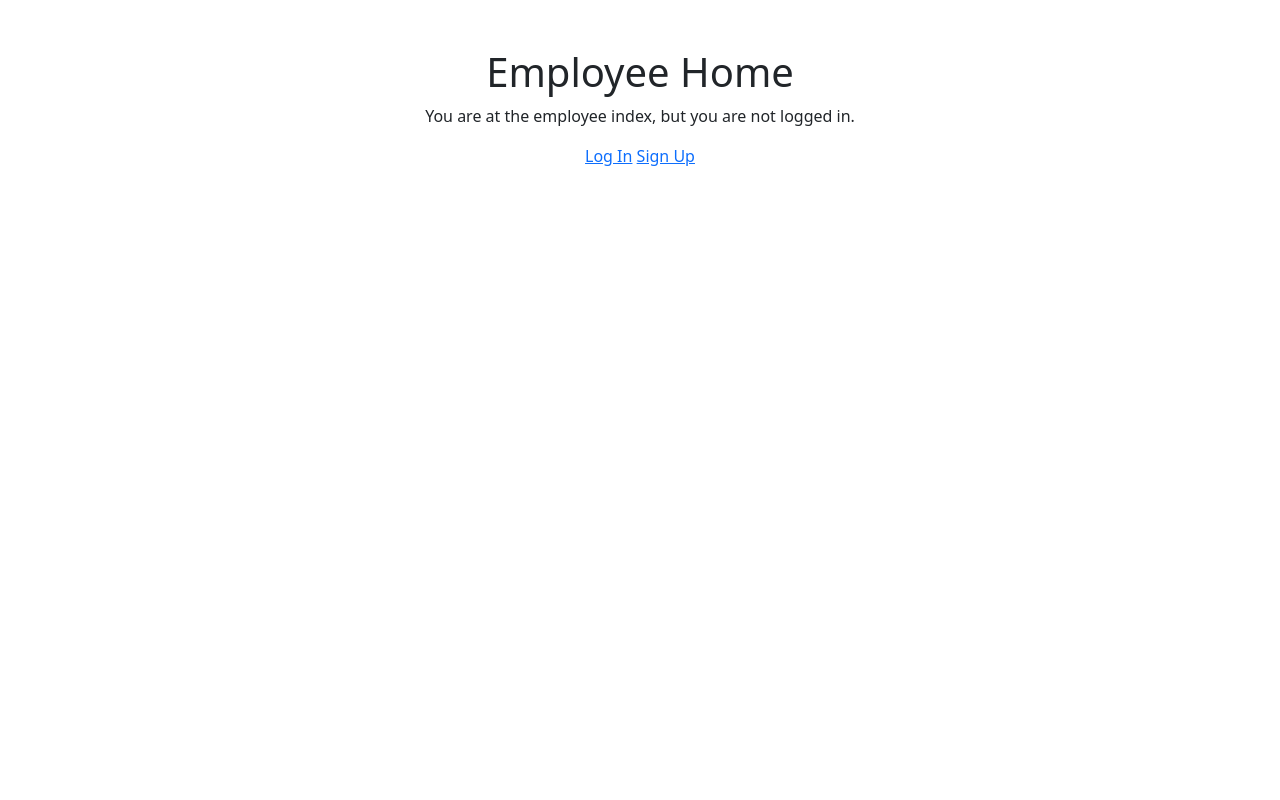
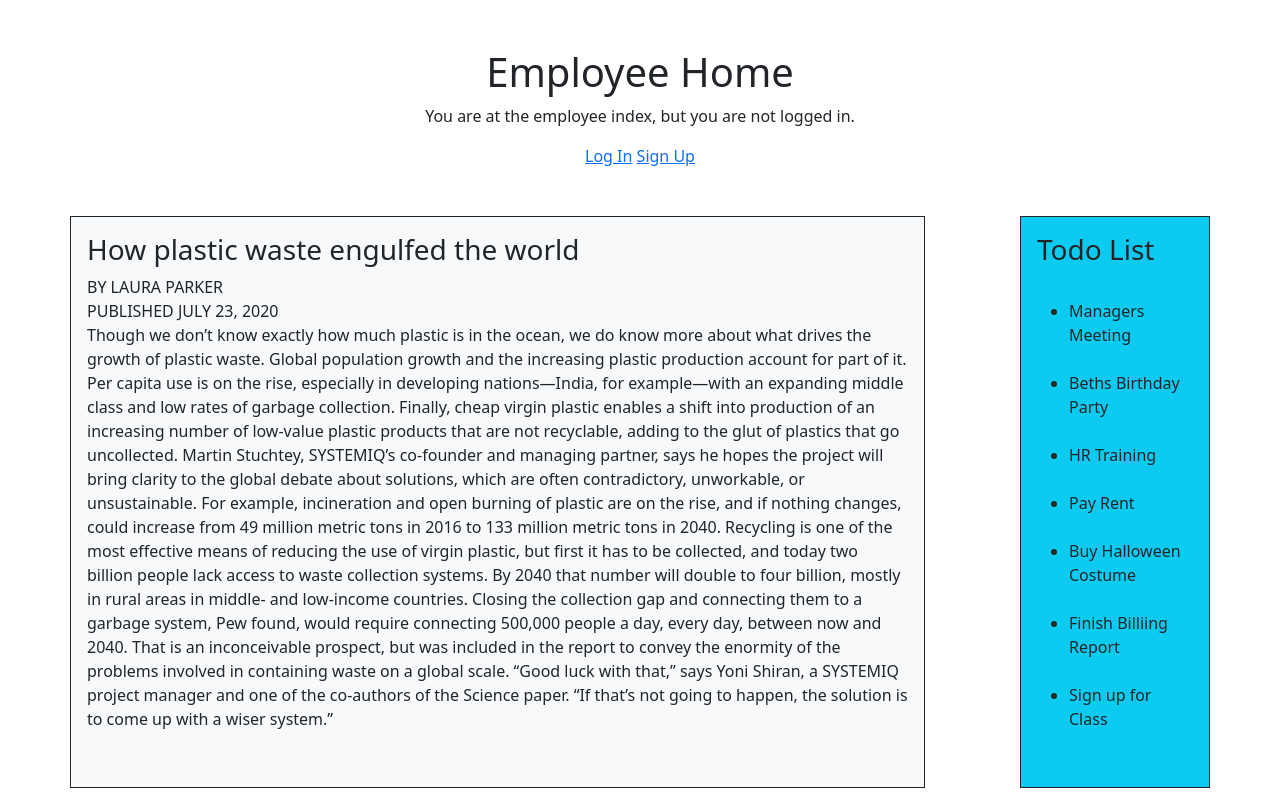
Before and after one commit to cmattox4846/trashcollector, a Django app: template trash_collector/employees/templates/employees/index.html in a window 1280 px wide. Run offline with Django 3.2, Linux system fonts and the light colour scheme; the template is opened without the code that fills it, so the values that code supplies are empty.

Commit message:
added bootstrap tto index.html

```diff
--- a/trash_collector/employees/templates/employees/edit_profile.html
+++ b/trash_collector/employees/templates/employees/edit_profile.html
@@ -9,7 +9,7 @@
 
 
 
-                    <form class="form-horizontal" action="{% url 'employees:edit_profile' %}" method="post">
+                <form class="form-horizontal" action="{% url 'employees:edit_profile' %}" method="post">
                         {% csrf_token %}
                 <div class="form-group" >
                     <label align ="left" class = "col-2"  for ='name'>Name:</label>
--- a/trash_collector/employees/templates/employees/index.html
+++ b/trash_collector/employees/templates/employees/index.html
@@ -1,13 +1,50 @@
 {% extends 'employees\employee_base.html' %}
+
+<div  class="container-fluid">
+  <div class="row col-sm"><div class= "col-12 p-3 mb-2 bg-primary text-dark">
 
       {% block title %}{% block header %} Employee Home {% endblock %}{% endblock %}
 
       {% block content %}
+
        {% if user.is_authenticated %}
           <h2>Hello {{ user.username }}!</h2>
+
+
         {% else %}
           <p>You are at the employee index, but you are not logged in.</p>
           <a href="{% url 'login' %}">Log In</a>
           <a href="{% url 'accounts:register' %}">Sign Up</a>
         {% endif %}
+      </div>
+  </div>
+  <div class="row"><br><br></div>
+  <div class="row ">
+    <div class="col-9 p-3 mb-2 bg-light  text-dark border border-dark"><h3>How plastic waste engulfed the world</h3>
+      <p>BY LAURA PARKER<br>
+        PUBLISHED JULY 23, 2020<br>
+        Though we don’t know exactly how much plastic is in the ocean, we do know more about what drives the growth of plastic waste. Global population growth and the increasing plastic production account for part of it. Per capita use is on the rise, especially in developing nations—India, for example—with an expanding middle class and low rates of garbage collection. Finally, cheap virgin plastic enables a shift into production of an increasing number of low-value plastic products that are not recyclable, adding to the glut of plastics that go uncollected.
+
+        Martin Stuchtey, SYSTEMIQ’s co-founder and managing partner, says he hopes the project will bring clarity to the global debate about solutions, which are often contradictory, unworkable, or unsustainable. For example, incineration and open burning of plastic are on the rise, and if nothing changes, could increase from 49 million metric tons in 2016 to 133 million metric tons in 2040.
+
+        Recycling is one of the most effective means of reducing the use of virgin plastic, but first it has to be collected, and today two billion people lack access to waste collection systems. By 2040 that number will double to four billion, mostly in rural areas in middle- and low-income countries. Closing the collection gap and connecting them to a garbage system, Pew found, would require connecting 500,000 people a day, every day, between now and 2040. That is an inconceivable prospect, but was included in the report to convey the enormity of the problems involved in containing waste on a global scale.
+
+        “Good luck with that,” says Yoni Shiran, a SYSTEMIQ project manager and one of the co-authors of the Science paper. “If that’s not going to happen, the solution is to come up with a wiser system.”
+        </p></div>
+          <div class="col-1"></div>
+          <div class="col-2 col-sm p-3 mb-2 bg-info text-dark border border-dark"><h3 class="float-center">Todo List</h3><br>
+            <ul>
+
+              <li>Managers Meeting</li><br>
+              <li>Beths Birthday Party</li><br>
+              <li>HR Training </li><br>
+              <li>Pay Rent</li><br>
+              <li>Buy Halloween Costume</li><br>
+              <li>Finish Billiing Report</li><br>
+              <li>Sign up for Class</li><br>
+
+            </ul>
+            </div>
+
       {% endblock %}
+</div>
--- a/trash_collector/employees/views.py
+++ b/trash_collector/employees/views.py
@@ -102,7 +102,8 @@ def choose_route(request):
         customer_service_day = Customer.objects.filter(weekly_pickup = day_chosen)
         context = {
             'customer_service_day': customer_service_day,
-            'logged_in_employee': logged_in_employee.name
+            'logged_in_employee': logged_in_employee.name,
+            'day_chosen':day_chosen
         }
         return render(request, 'employees/choose_route.html', context)
 
--- a/trash_collector/templates/base.html
+++ b/trash_collector/templates/base.html
@@ -8,7 +8,7 @@
   <body>
   {% if user.is_authenticated %}
   <nav class="navbar navbar-expand-lg navbar-light bg-light">
-    <span class="navbar-brand mb-0 h1">Trash Collector</span>
+    <<a class="nav-link" href="#">Trash Collector</span>
     <!-- <a class="navbar-brand" href="#">Trash Collector</a> -->
     <div class="navbar-nav">
     {% block navbar %}{% endblock %}
@@ -18,9 +18,9 @@
   {% endif %}
     <main>
       <div class="container">
-        <div class="row">
-          <div class="col-2"></div>
-          <div class="col-8" align="center">
+        <div class="row ">
+          <div class=" col-2"></div>
+          <div class=" col-8" align="center">
             <br />
             <br />
             <h1>{% block header %}{% endblock %}</h1>
```
Also changed, not shown: trash_collector/employees/templates/employees/choose_route.html (+20 -5 lines). Lines whose indentation alone changed are shown as unchanged.
